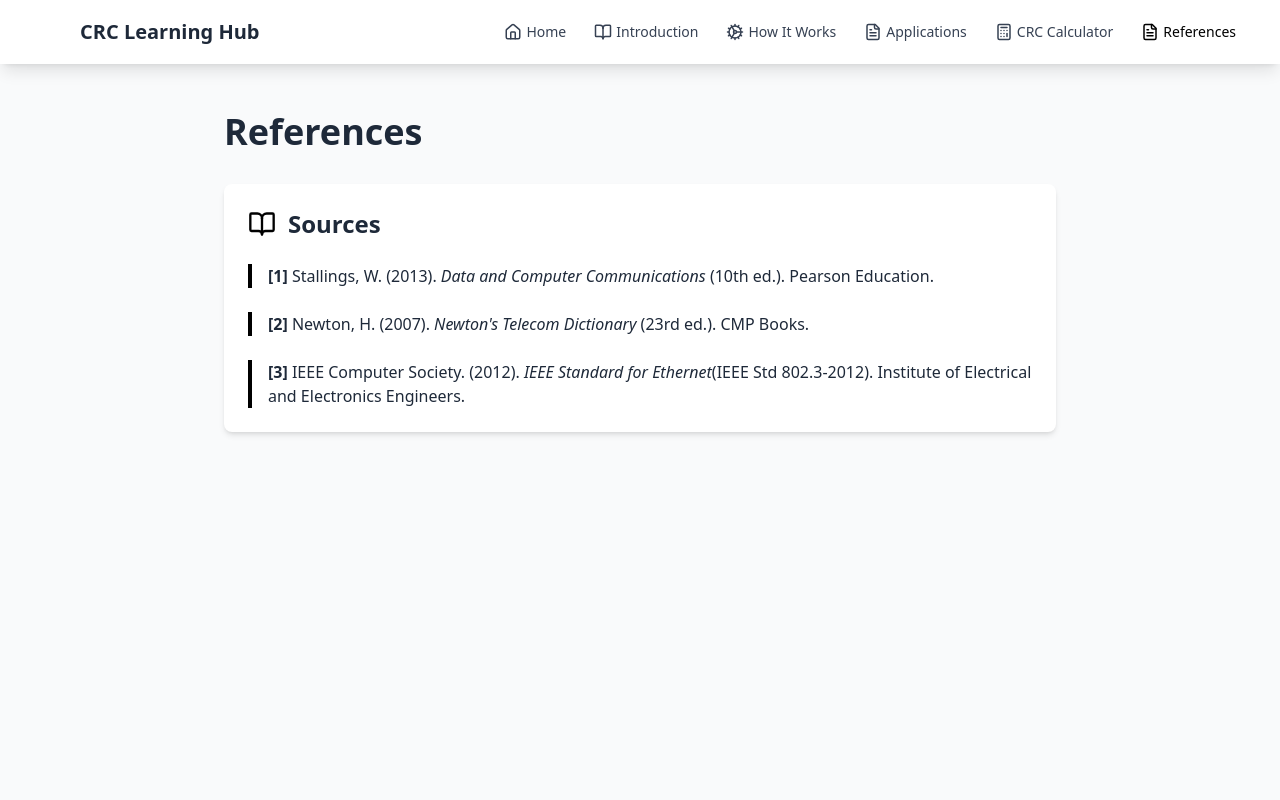
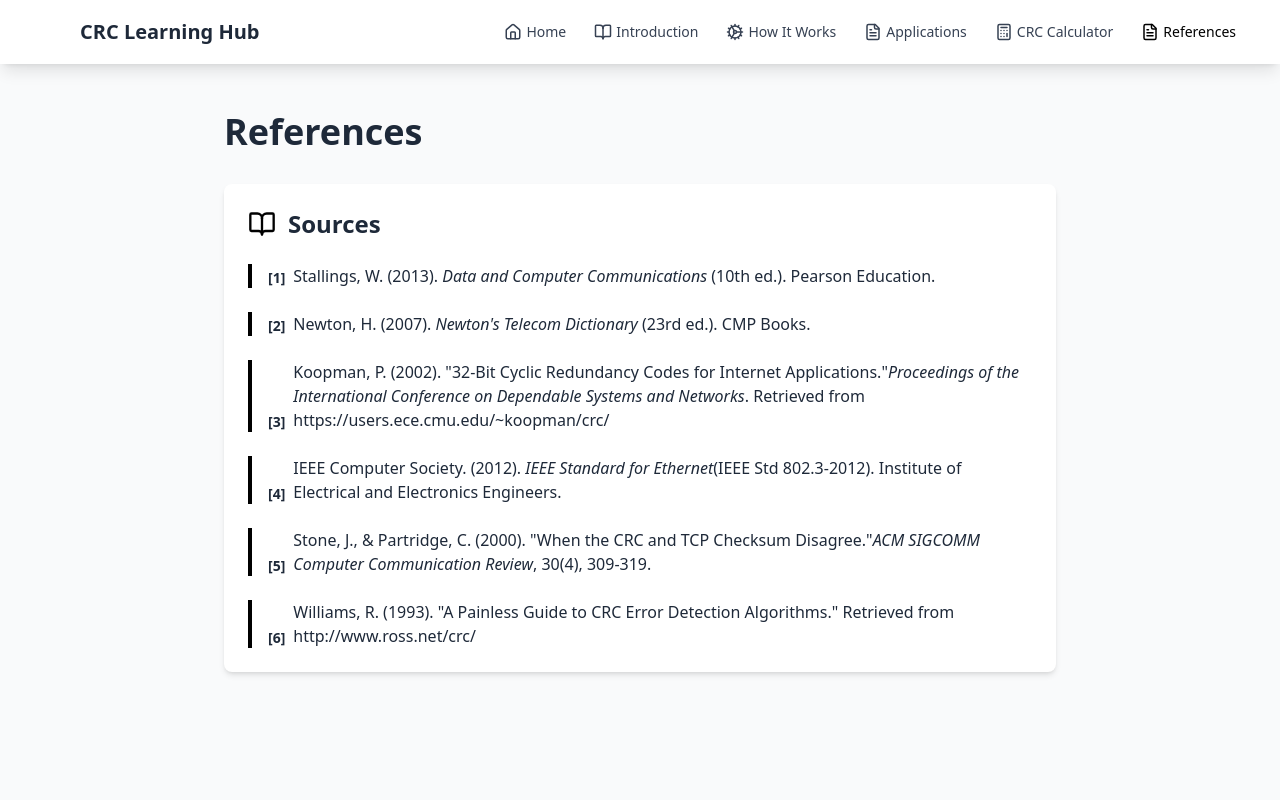
Before and after one commit to SmazSupport/crc-educational-site, a React (Vite) app: page /crc-educational-site/references in a window 1280 px wide. Shown: the top 800 px of the page. Built offline with nearby package versions, Linux system fonts and the light colour scheme.

Commit message:
Add References and Citations

```diff
--- a/src/pages/Applications.jsx
+++ b/src/pages/Applications.jsx
@@ -22,7 +22,7 @@ const Applications = () => {
             </div>
 
             <p className="text-gray-700 mb-4">
-              Ethernet (IEEE 802.3) uses CRC-32 to check every frame of data sent over the network [3].
+              Ethernet (IEEE 802.3) uses CRC-32 to check every frame of data sent over the network [4].
               This is the same technology used in your home router and office networks.
             </p>
 
@@ -47,13 +47,13 @@ const Applications = () => {
             </div>
 
             <p className="text-gray-700 mb-4">
-              Wireless networks use CRC to detect errors caused by interference, signal degradation,
-              or obstacles between the transmitter and receiver.
+              Wireless networks also rely heavily on CRC for error detection [1]. Every WiFi packet
+              includes a CRC to verify data integrity.
             </p>
 
             <p className="text-gray-700">
               WiFi is especially prone to errors because radio signals can be affected by walls,
-              other devices, and distance. CRC helps ensure data integrity even in noisy environments.
+              other devices, and distance. CRC helps ensure data integrity even in noisy environments [5].
             </p>
           </div>
         </section>
--- a/src/pages/HowItWorks.jsx
+++ b/src/pages/HowItWorks.jsx
@@ -131,7 +131,7 @@ const HowItWorks = () => {
             <h2 className="text-2xl font-bold text-gray-800 mb-4">Common CRC Polynomials</h2>
 
             <p className="text-gray-700 mb-4">
-              Different applications use different CRC polynomials. Here are some common ones:
+              Different applications use different CRC polynomials [3][6]. Here are some common ones:
             </p>
 
             <div className="overflow-x-auto">
--- a/src/pages/References.jsx
+++ b/src/pages/References.jsx
@@ -19,25 +19,56 @@ const References = () => {
             <div className="space-y-6">
               {/* Reference 1 - Textbook */}
               <div className="border-l-4 border-primary-600 pl-4">
-                <p className="text-gray-800">
-                  <strong>[1]</strong> Stallings, W. (2013). <em>Data and Computer Communications</em> (10th ed.).
-                  Pearson Education.
+                <p className="text-gray-800 flex items-end">
+                  <span className="font-bold text-sm mr-2">[1]</span>
+                  <span>Stallings, W. (2013). <em>Data and Computer Communications</em> (10th ed.).
+                  Pearson Education.</span>
                 </p>
               </div>
 
               {/* Reference 2 - Newton's Dictionary */}
               <div className="border-l-4 border-primary-600 pl-4">
-                <p className="text-gray-800">
-                  <strong>[2]</strong> Newton, H. (2007). <em>Newton's Telecom Dictionary</em> (23rd ed.).
-                  CMP Books.
+                <p className="text-gray-800 flex items-end">
+                  <span className="font-bold text-sm mr-2">[2]</span>
+                  <span>Newton, H. (2007). <em>Newton's Telecom Dictionary</em> (23rd ed.).
+                  CMP Books.</span>
                 </p>
               </div>
 
-              {/* Reference 3 - IEEE Standard */}
+              {/* Reference 3 - Online Resource */}
               <div className="border-l-4 border-primary-600 pl-4">
-                <p className="text-gray-800">
-                  <strong>[3]</strong> IEEE Computer Society. (2012). <em>IEEE Standard for Ethernet</em>
-                  (IEEE Std 802.3-2012). Institute of Electrical and Electronics Engineers.
+                <p className="text-gray-800 flex items-end">
+                  <span className="font-bold text-sm mr-2">[3]</span>
+                  <span>Koopman, P. (2002). "32-Bit Cyclic Redundancy Codes for Internet Applications."
+                  <em>Proceedings of the International Conference on Dependable Systems and Networks</em>.
+                  Retrieved from <a href="https://users.ece.cmu.edu/~koopman/crc/" target="_blank" rel="noopener noreferrer" className="text-primary-600 hover:underline">https://users.ece.cmu.edu/~koopman/crc/</a></span>
+                </p>
+              </div>
+
+              {/* Reference 4 - IEEE Standard */}
+              <div className="border-l-4 border-primary-600 pl-4">
+                <p className="text-gray-800 flex items-end">
+                  <span className="font-bold text-sm mr-2">[4]</span>
+                  <span>IEEE Computer Society. (2012). <em>IEEE Standard for Ethernet</em>
+                  (IEEE Std 802.3-2012). Institute of Electrical and Electronics Engineers.</span>
+                </p>
+              </div>
+
+              {/* Reference 5 - RFC */}
+              <div className="border-l-4 border-primary-600 pl-4">
+                <p className="text-gray-800 flex items-end">
+                  <span className="font-bold text-sm mr-2">[5]</span>
+                  <span>Stone, J., & Partridge, C. (2000). "When the CRC and TCP Checksum Disagree."
+                  <em>ACM SIGCOMM Computer Communication Review</em>, 30(4), 309-319.</span>
+                </p>
+              </div>
+
+              {/* Reference 6 - Tutorial */}
+              <div className="border-l-4 border-primary-600 pl-4">
+                <p className="text-gray-800 flex items-end">
+                  <span className="font-bold text-sm mr-2">[6]</span>
+                  <span>Williams, R. (1993). "A Painless Guide to CRC Error Detection Algorithms."
+                  Retrieved from <a href="http://www.ross.net/crc/download/crc_v3.txt" target="_blank" rel="noopener noreferrer" className="text-primary-600 hover:underline">http://www.ross.net/crc/</a></span>
                 </p>
               </div>
             </div>
```
